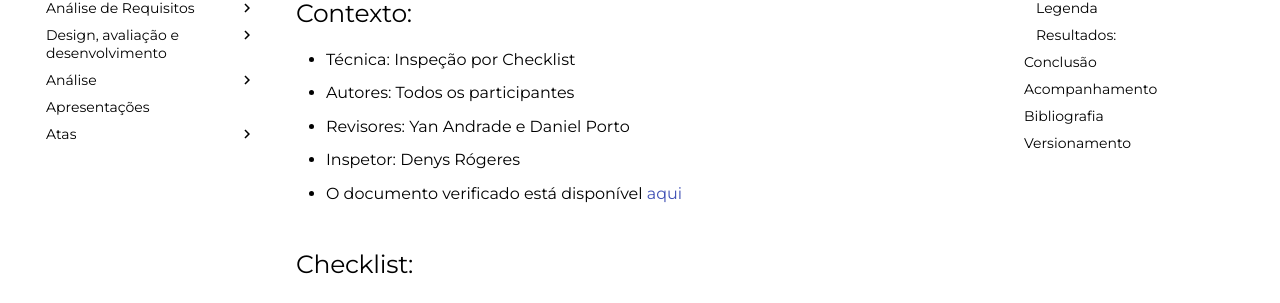
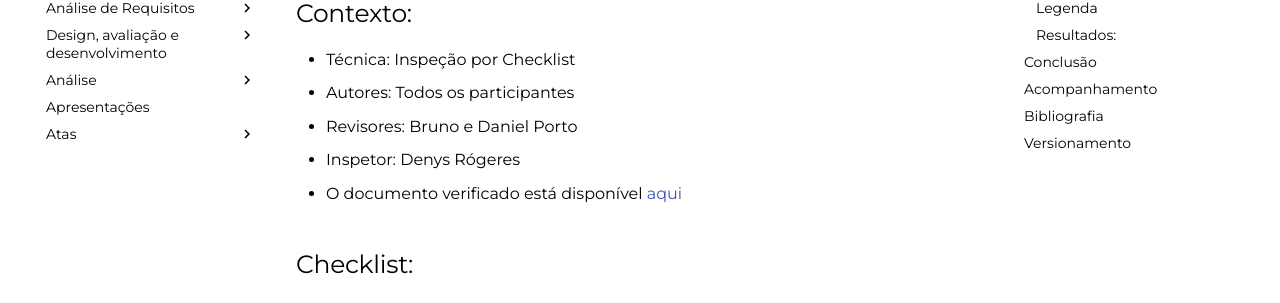
Before and after one commit to CarlosZoft/2020.2-Ingresso.eear, an MkDocs documentation site: the page built from docs/analise/verificacao/resu-prot-baixa.md, in a window 1280 px wide and 900 px high. Shown: the part 184-487 px from the top of the window. Built offline with MkDocs 1.6.1 and Material for MkDocs 9.7.7, drawn with Linux system fonts in a browser that asks for light colours; comment, search, counter and statistics services are not loaded.

Commit message:
(#57) Correções

```diff
--- a/docs/analise/verificacao/resu-prot-baixa.md
+++ b/docs/analise/verificacao/resu-prot-baixa.md
@@ -1,7 +1,7 @@
 ## Contexto:
  - Técnica: Inspeção por Checklist
  - Autores: Todos os participantes
- - Revisores: Yan Andrade e Daniel Porto
+ - Revisores: Bruno e Daniel Porto
  - Inspetor: Denys Rógeres
  - O documento verificado está disponível [aqui](https://interacao-humano-computador.github.io/2020.2-Ingresso.eear/design-ava-dese/nivel-2/resultado-prot-papel/)
 
```
Also changed, not shown: docs/analise/verificacao/resu-prot-alta.md (+1 -1 lines).
